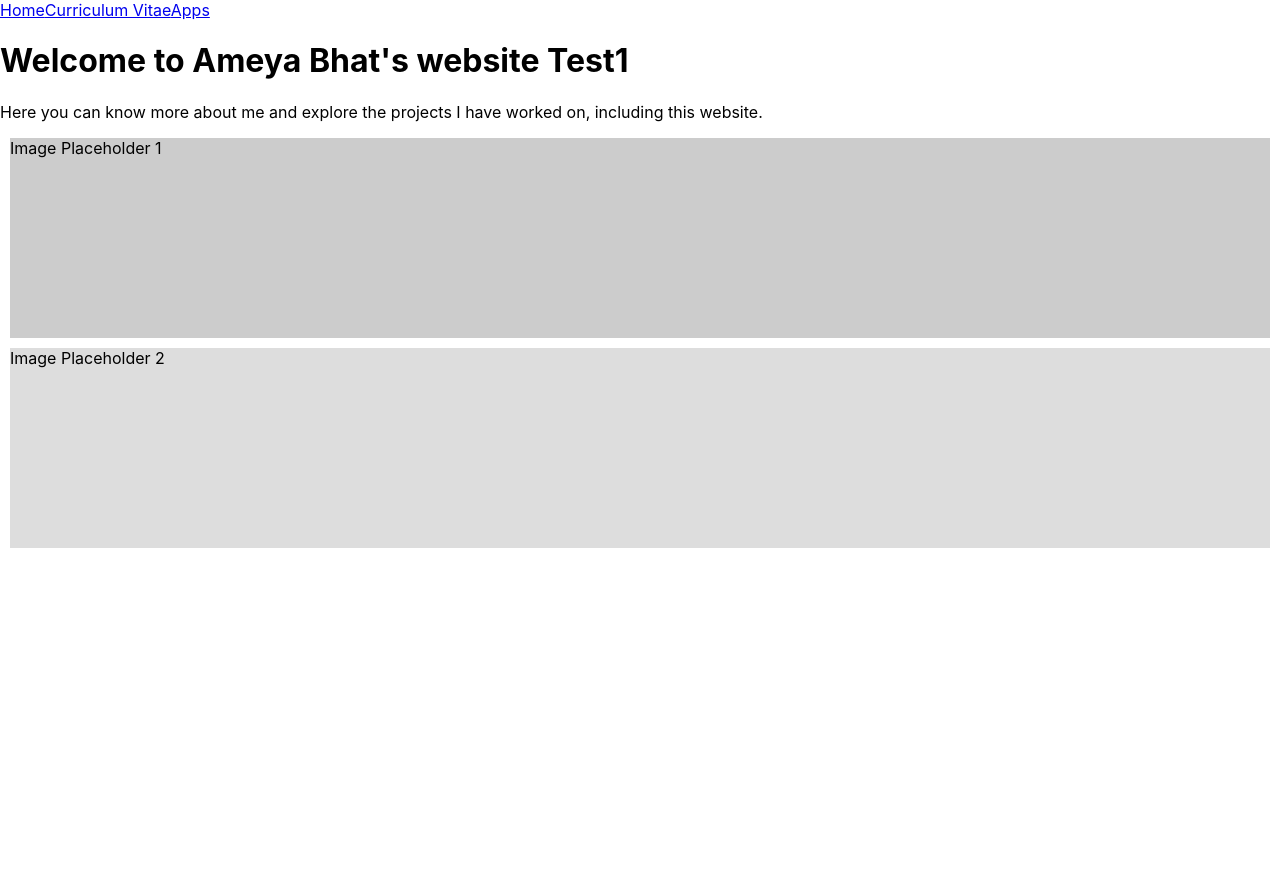
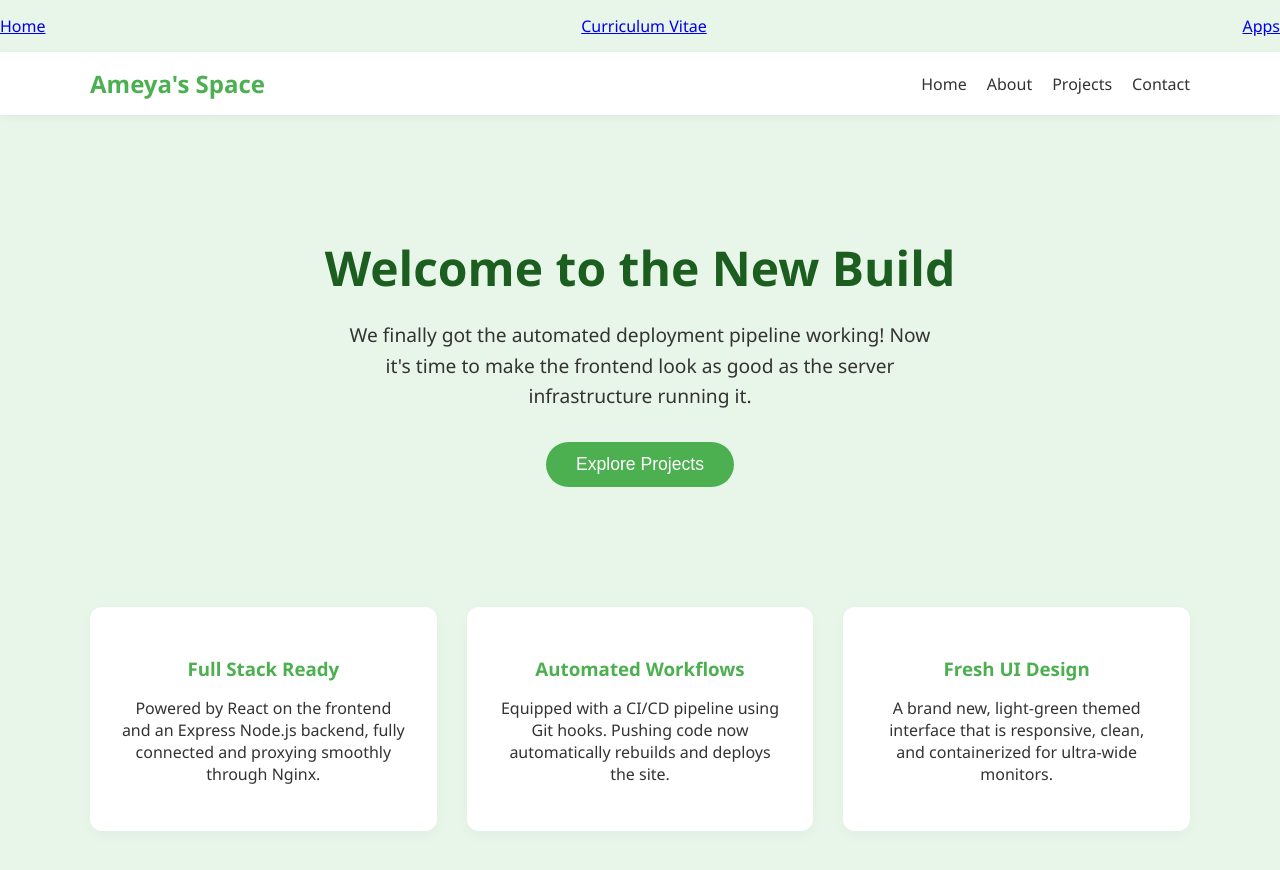
Before and after one commit to amuuboi/ameya-site, a React (Create React App) app: page / in a window 1280 px wide. Shown: the top 870 px of the page. Before the commit the page ends 800 px from the top, so only its background shows below. Built offline with nearby package versions, Linux system fonts and the light colour scheme.

Commit message:
Update Home.js
updated to match UI V1

```diff
--- a/src/pages/Home.js
+++ b/src/pages/Home.js
@@ -1,20 +1,55 @@
 import React from 'react';
+import './Home.css';
 
 const Home = () => {
   return (
-    <div className="home-container">
-      <div className="hero-section">
-        <h1>Welcome to Ameya Bhat's website Test1</h1>
-        <p>
-          Here you can know more about me and explore the projects I have worked on,
-          including this website.
-        </p>
-      </div>
-      <div className="image-gallery">
-        <div className="media-placeholder" style={{height: '200px', background: '#ccc', margin: '10px'}}>Image Placeholder 1</div>
-        <div className="media-placeholder" style={{height: '200px', background: '#ddd', margin: '10px'}}>Image Placeholder 2</div>
-      </div>
-    </div>
+    <>
+      {/* Navbar wrapped in a full-width background, but content is containerized */}
+      <header className="navbar-wrapper">
+        <div className="container navbar">
+          <a href="/" className="nav-brand">Ameya's Space</a>
+          <nav className="nav-links">
+            <a href="/">Home</a>
+            <a href="#about">About</a>
+            <a href="#projects">Projects</a>
+            <a href="#contact">Contact</a>
+          </nav>
+        </div>
+      </header>
+
+      {/* Main Content inside Container */}
+      <main className="container">
+
+        {/* Hero Section */}
+        <section className="hero">
+          <h1>Welcome to the New Build</h1>
+          <p>
+            We finally got the automated deployment pipeline working!
+            Now it's time to make the frontend look as good as the server infrastructure running it.
+          </p>
+          <button className="btn-primary" onClick={() => alert("Ready to build!")}>
+            Explore Projects
+          </button>
+        </section>
+
+        {/* Feature Cards */}
+        <section className="features" id="about">
+          <div className="feature-card">
+            <h3>Full Stack Ready</h3>
+            <p>Powered by React on the frontend and an Express Node.js backend, fully connected and proxying smoothly through Nginx.</p>
+          </div>
+          <div className="feature-card">
+            <h3>Automated Workflows</h3>
+            <p>Equipped with a CI/CD pipeline using Git hooks. Pushing code now automatically rebuilds and deploys the site.</p>
+          </div>
+          <div className="feature-card">
+            <h3>Fresh UI Design</h3>
+            <p>A brand new, light-green themed interface that is responsive, clean, and containerized for ultra-wide monitors.</p>
+          </div>
+        </section>
+
+      </main>
+    </>
   );
 };
 
```
